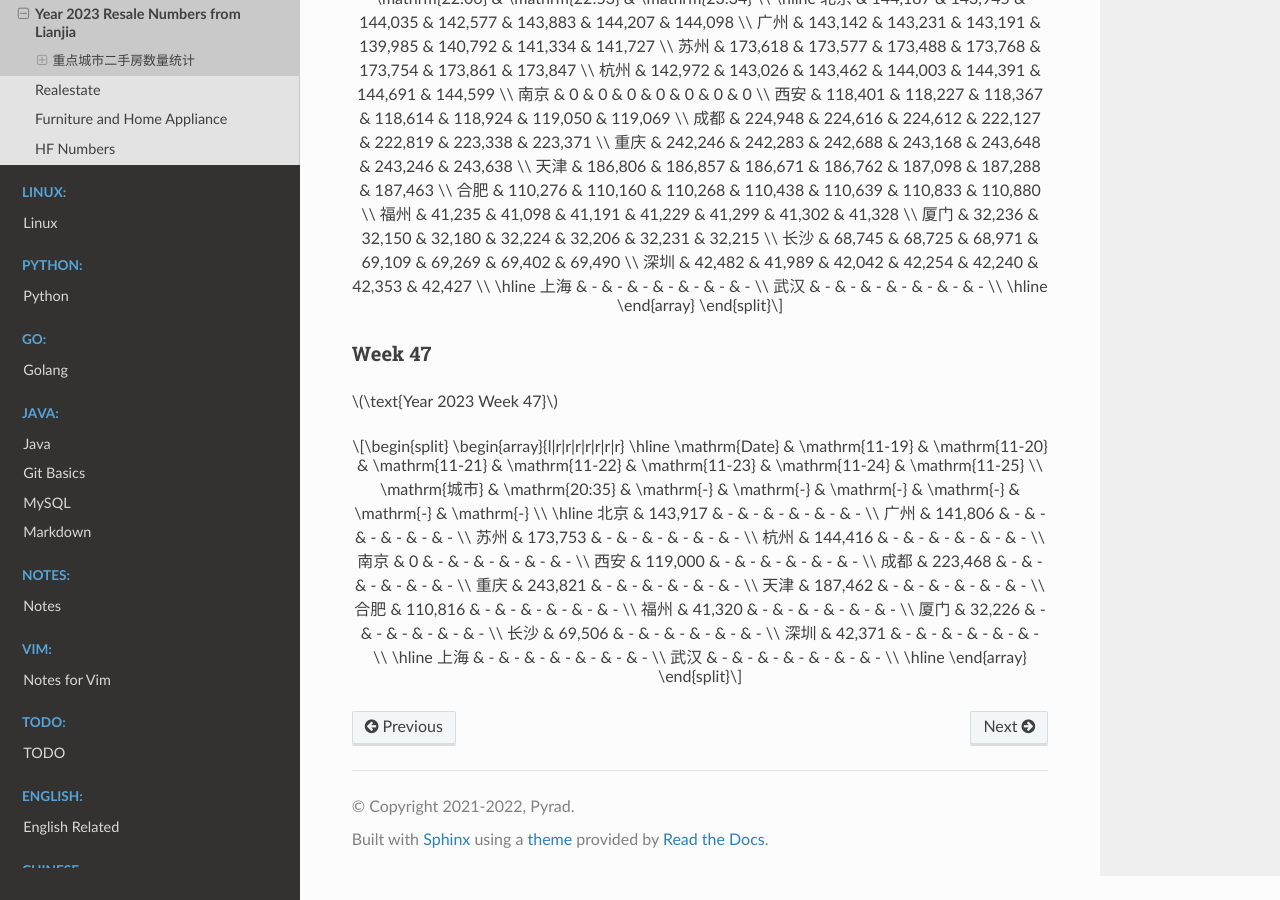
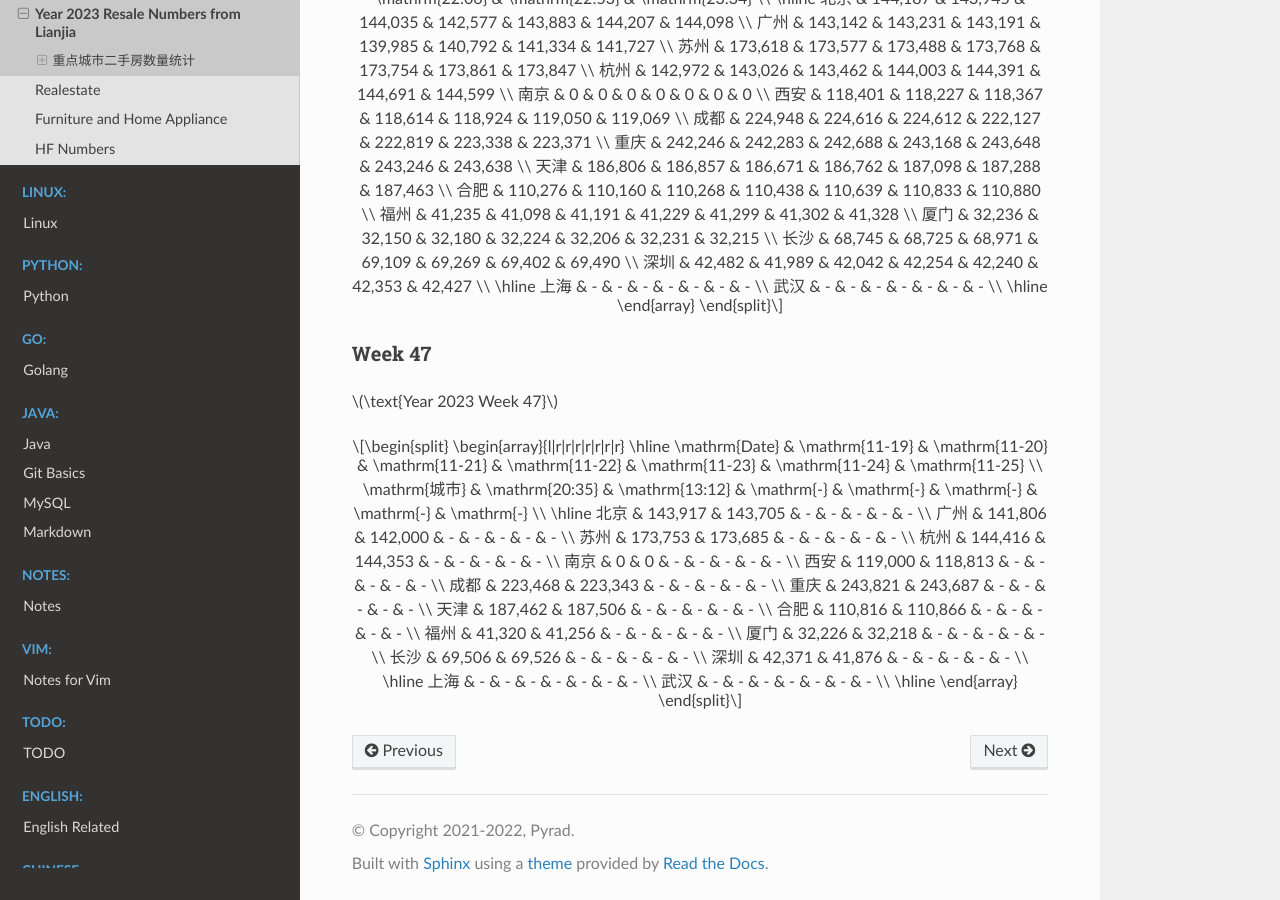
Before and after one commit to Pyrad/pyradnotes, a Sphinx documentation site: the page built from source/RealEstate/resalenumbers2023.md, in a window 1280 px wide and 900 px high, scrolled down 18602 px. Built offline with Sphinx 7.4.7 and the Read the Docs theme 2.0.0, drawn with Linux system fonts in a browser that asks for light colours; a script that is not in the unit is left out.

Commit message:
Realestate Update resale numbers 2023-11-20 13:12

```diff
--- a/source/RealEstate/resalenumbers2023.md
+++ b/source/RealEstate/resalenumbers2023.md
@@ -1218,22 +1218,22 @@ $$
 \begin{array}{l|r|r|r|r|r|r|r}
 \hline
 \mathrm{Date} & \mathrm{11-19} & \mathrm{11-20} & \mathrm{11-21} & \mathrm{11-22} & \mathrm{11-23} & \mathrm{11-24} & \mathrm{11-25} \\
-\mathrm{城市} & \mathrm{20:35} & \mathrm{-} & \mathrm{-} & \mathrm{-} & \mathrm{-} & \mathrm{-} & \mathrm{-} \\
+\mathrm{城市} & \mathrm{20:35} & \mathrm{13:12} & \mathrm{-} & \mathrm{-} & \mathrm{-} & \mathrm{-} & \mathrm{-} \\
 \hline
-北京 & 143,917 & - & - & - & - & - & - \\
-广州 & 141,806 & - & - & - & - & - & - \\
-苏州 & 173,753 & - & - & - & - & - & - \\
-杭州 & 144,416 & - & - & - & - & - & - \\
-南京 & 0 & - & - & - & - & - & - \\
-西安 & 119,000 & - & - & - & - & - & - \\
-成都 & 223,468 & - & - & - & - & - & - \\
-重庆 & 243,821 & - & - & - & - & - & - \\
-天津 & 187,462 & - & - & - & - & - & - \\
-合肥 & 110,816 & - & - & - & - & - & - \\
-福州 & 41,320 & - & - & - & - & - & - \\
-厦门 & 32,226 & - & - & - & - & - & - \\
-长沙 & 69,506 & - & - & - & - & - & - \\
-深圳 & 42,371 & - & - & - & - & - & - \\
+北京 & 143,917 & 143,705 & - & - & - & - & - \\
+广州 & 141,806 & 142,000 & - & - & - & - & - \\
+苏州 & 173,753 & 173,685 & - & - & - & - & - \\
+杭州 & 144,416 & 144,353 & - & - & - & - & - \\
+南京 & 0 & 0 & - & - & - & - & - \\
+西安 & 119,000 & 118,813 & - & - & - & - & - \\
+成都 & 223,468 & 223,343 & - & - & - & - & - \\
+重庆 & 243,821 & 243,687 & - & - & - & - & - \\
+天津 & 187,462 & 187,506 & - & - & - & - & - \\
+合肥 & 110,816 & 110,866 & - & - & - & - & - \\
+福州 & 41,320 & 41,256 & - & - & - & - & - \\
+厦门 & 32,226 & 32,218 & - & - & - & - & - \\
+长沙 & 69,506 & 69,526 & - & - & - & - & - \\
+深圳 & 42,371 & 41,876 & - & - & - & - & - \\
 \hline
 上海 & - & - & - & - & - & - & - \\
 武汉 & - & - & - & - & - & - & - \\
```
Also changed, not shown: 1 other file.
